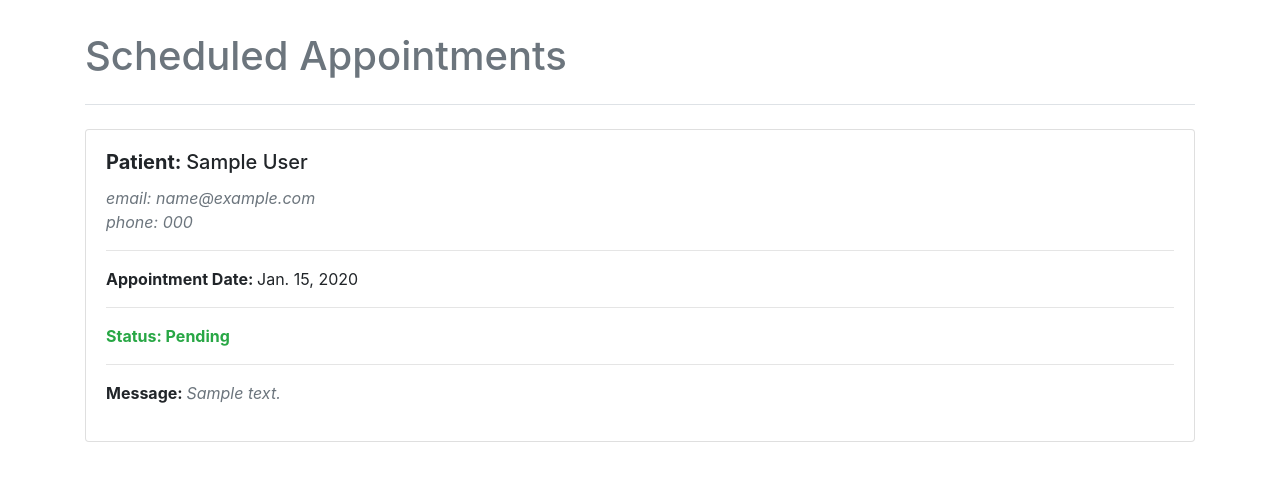
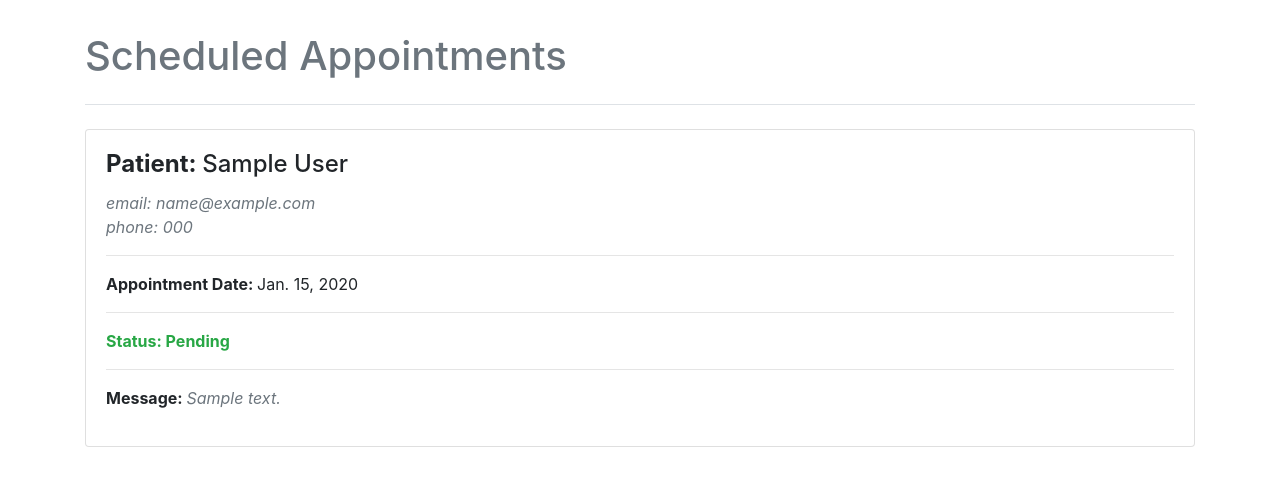
Before and after one commit to yetunderobiat/smarthealth, a Django app: template templates/appointment_scheduled.html in a window 1280 px wide. Shown: the part 56-543 px from the top of the page. Run offline with Django 3.2, Linux system fonts and the light colour scheme; the template is opened without the code that fills it: most values are stand-ins (such as "Sample title", 1, 10 or a date in 2020); some libraries are stand-ins or nearby versions.

Commit message:
SmartHealth project first commit

```diff
--- a/templates/appointment_scheduled.html
+++ b/templates/appointment_scheduled.html
@@ -11,9 +11,9 @@
         <div class="col-sm-12 my-3">
             <div class="card">
                 <div class="card-body">
-                    <h5 class="card-title text-capitalize">
+                    <h4 class="card-title text-capitalize">
                         <b>Patient: </b> {{ app.user.first_name }} {{ app.user.last_name }}
-                    </h5>
+                    </h4>
 
                     <p class="card-text text-muted">
                         <i>
```
